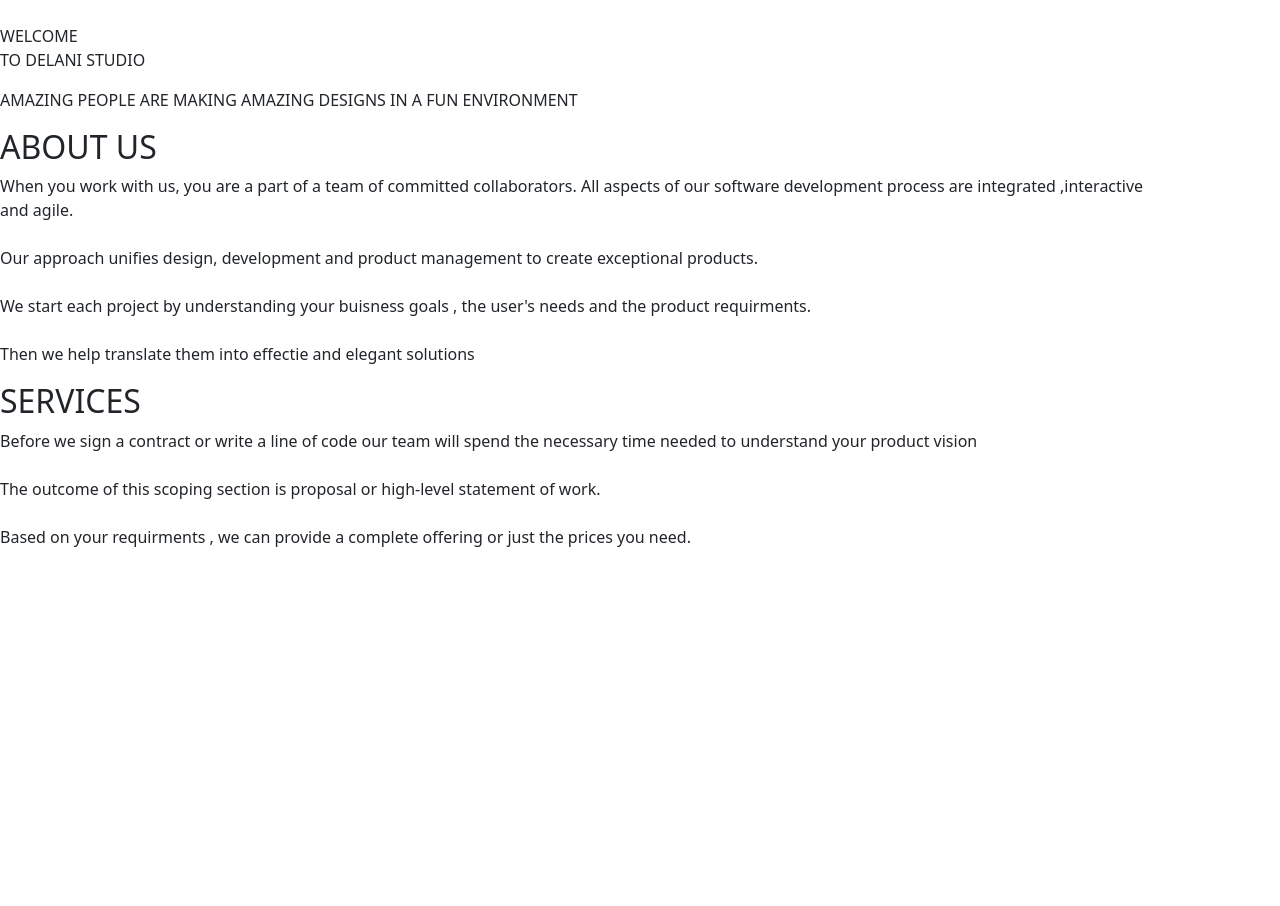
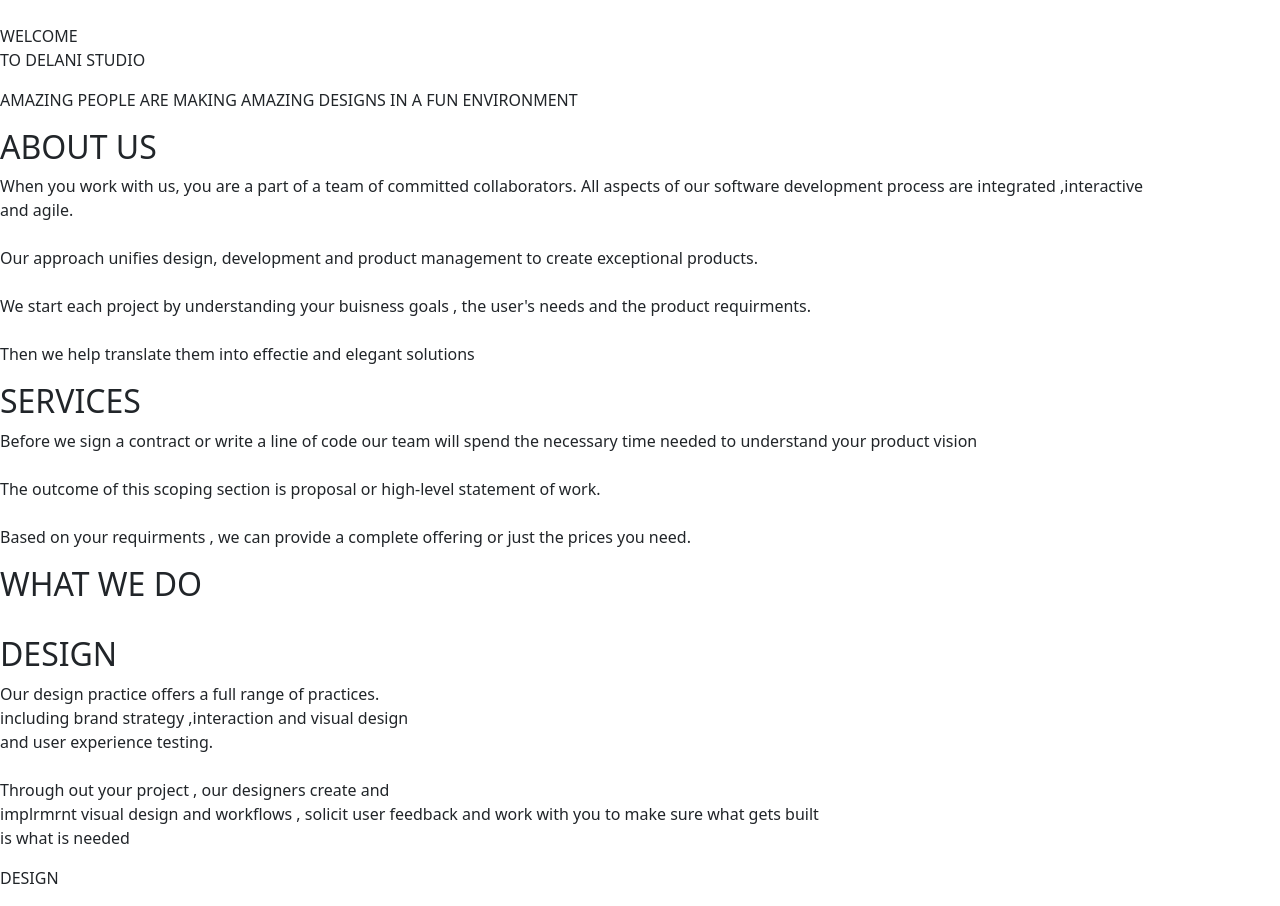
Before and after one commit to Tee-Mureithi/delani, a plain HTML site: page index.html in a window 1280 px wide. Before the commit the page ends 800 px from the top, so only its background shows below. Drawn offline with nearby package versions, Linux system fonts and the light colour scheme.

Commit message:
It will show the what we do and the design information

```diff
--- a/index.html
+++ b/index.html
@@ -30,3 +30,16 @@
         <h2 class="text" >SERVICES</h2>
         <p class="text1"  >Before we sign a contract or write a line of code our team will spend the necessary time needed to understand your product vision <br><br> The outcome of this scoping section is proposal or high-level statement of work. <br><br> Based on your requirments , we can provide a complete offering or just the prices you need.</p>
     </section>
+
+    <section class="what-we-do" >
+        <h2>WHAT WE DO</h2>
+        <div class="icons row g-4">
+            <div class="design  col-md ">
+                <img src="./images/design_icon.png"  class="iconDesign"  alt="">
+                <div class="description tip ">
+                    <h2>DESIGN</h2>
+                    <p>Our design practice offers a full range of practices. <br> including brand strategy ,interaction and visual design <br> and user experience testing. <br> <br> Through out your project , our designers create and <br> implrmrnt visual design and workflows , solicit user feedback and work with you to make sure what gets built  <br> is what is needed </p>
+                </div>
+
+                <p >DESIGN</p>
+            </div>
```
